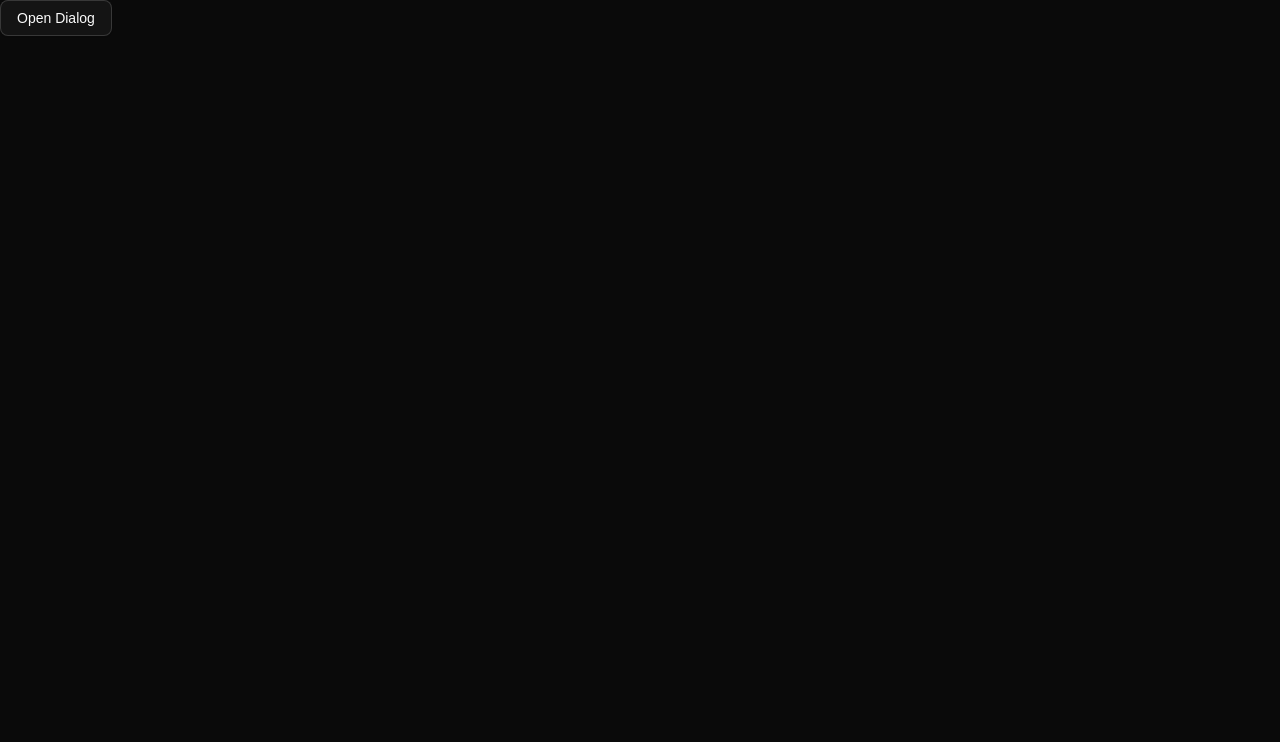
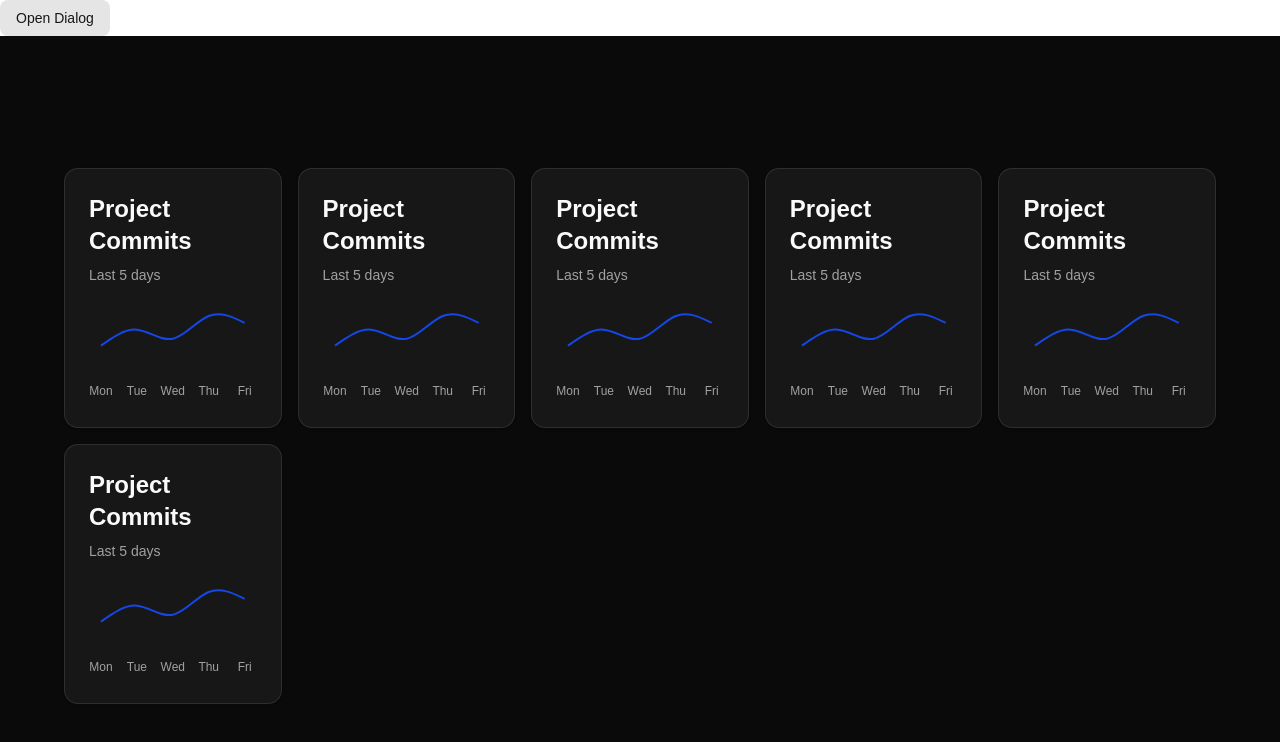
Before and after one commit to susshikan/Project-Tracker, a React (Vite) app in the folder project-tracker/: page / in a window 1280 px wide. Shown: the top 742 px of the page. Built offline with nearby package versions, Linux system fonts and the light colour scheme.

Commit message:
update tablecard

```diff
--- a/project-tracker/src/components/ProjectListPage/AddButton.tsx
+++ b/project-tracker/src/components/ProjectListPage/AddButton.tsx
@@ -17,7 +17,7 @@ export function AddButton() {
     <Dialog>
       <form>
         <DialogTrigger asChild>
-          <Button variant="outline">Open Dialog</Button>
+          <Button className="aspect-square flex flex-col">Open Dialog</Button>
         </DialogTrigger>
         <DialogContent className="sm:max-w-[425px]">
           <DialogHeader>
--- a/project-tracker/src/components/ProjectListPage/ProjectListPage.tsx
+++ b/project-tracker/src/components/ProjectListPage/ProjectListPage.tsx
@@ -1,9 +1,21 @@
 import { AddButton } from "./AddButton";
-
+import type { Project } from "./TableCard";
+import TableCard from "./TableCard";
+//flex items-center justify-center min-h-screen bg-background p-4 flex-col
 export default function ProjectListPage(){
     return(
-        <div>
+        <div className=" bg-white">
             <AddButton />
+            <TableCard projects={demoProjects}/>
         </div>
     )
 }
+
+export const demoProjects: Project[] = [
+  { id: "1", name: "Landing Page Revamp", tags: ["frontend", "tailwind", "a11y"] },
+  { id: "2", name: "API Gateway", tags: ["backend", "node", "auth"] },
+  { id: "3", name: "Mobile App", tags: ["react-native", "offline", "perf"] },
+  { id: "4", name: "Analytics Dashboard", tags: ["dashboard", "charts", "etl"] },
+  { id: "5", name: "Search Service", tags: ["elasticsearch", "indexing", "ops"] },
+  { id: "6", name: "Notification System", tags: ["queue", "workers", "retry"] },
+]
--- a/project-tracker/src/components/ProjectListPage/tableCard.tsx
+++ b/project-tracker/src/components/ProjectListPage/tableCard.tsx
@@ -9,9 +9,9 @@ export type Project = {
   tags: string[]
 }
 
-export default function ProjectGrid({ projects }: { projects: Project[] }) {
+export default function TableCard({ projects }: { projects: Project[] }) {
   return (
-        <main className="flex items-center justify-center min-h-screen bg-background p-4">
+    <main className="flex items-center justify-center min-h-screen bg-background p-4">
       <div className="w-full max-w-6xl">
         <div className="grid grid-cols-5 gap-4">
           {projects.map((project, key) => {
--- a/project-tracker/src/components/dashboard/Tes.tsx
+++ b/project-tracker/src/components/dashboard/Tes.tsx
@@ -5,8 +5,7 @@ import Dummy from "./VerticalActivityStepper"
 import FloatingNavbar from "../navbar/FloatingNavbar"
 import Title from "../navbar/Title"
 import Navbar from "../navbar/Navbar"
-import TableCard from "../ProjectListPage/tableCard"
-import type { Project } from "../ProjectListPage/tableCard"
+
 import { CardProject } from "../ProjectListPage/Card"
 import ProjectListPage from "../ProjectListPage/ProjectListPage"
 
@@ -40,12 +39,3 @@ export default function Tes() {
         <ProjectListPage />
     )
 }
-
-export const demoProjects: Project[] = [
-  { id: "1", name: "Landing Page Revamp", tags: ["frontend", "tailwind", "a11y"] },
-  { id: "2", name: "API Gateway", tags: ["backend", "node", "auth"] },
-  { id: "3", name: "Mobile App", tags: ["react-native", "offline", "perf"] },
-  { id: "4", name: "Analytics Dashboard", tags: ["dashboard", "charts", "etl"] },
-  { id: "5", name: "Search Service", tags: ["elasticsearch", "indexing", "ops"] },
-  { id: "6", name: "Notification System", tags: ["queue", "workers", "retry"] },
-]
```
